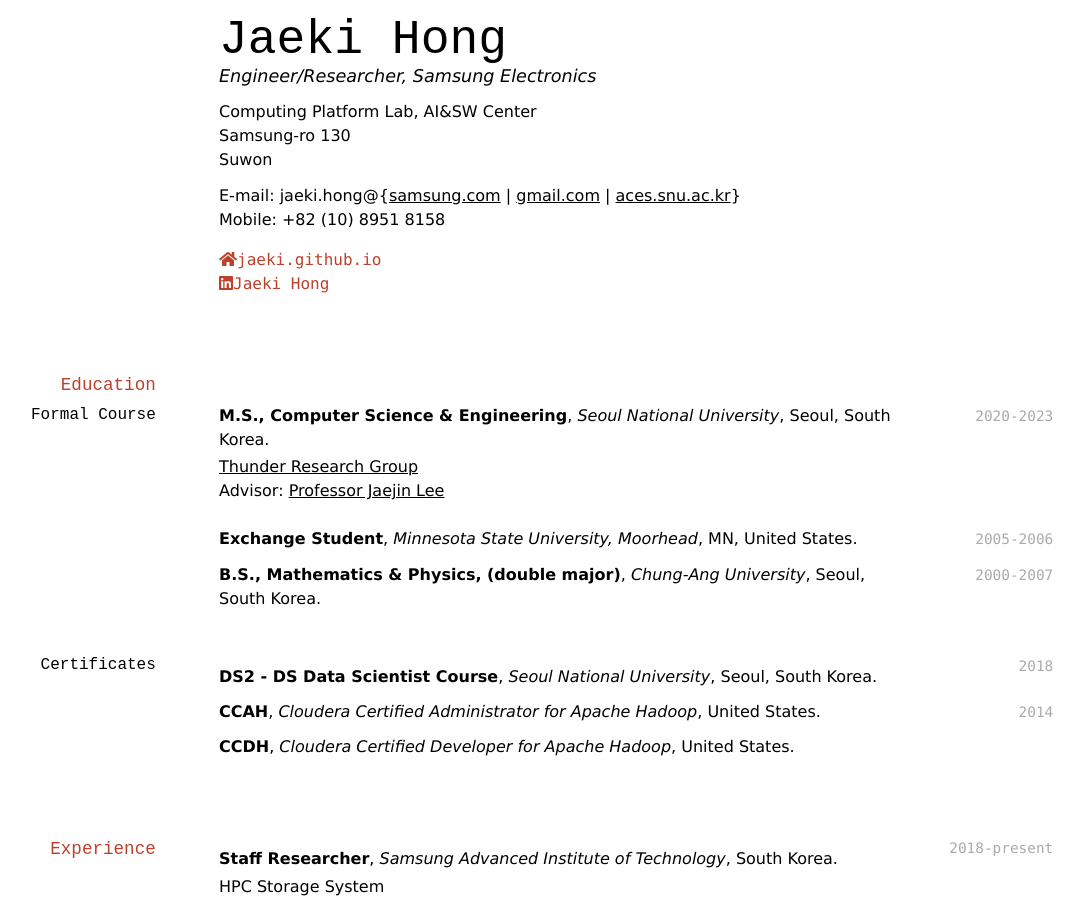
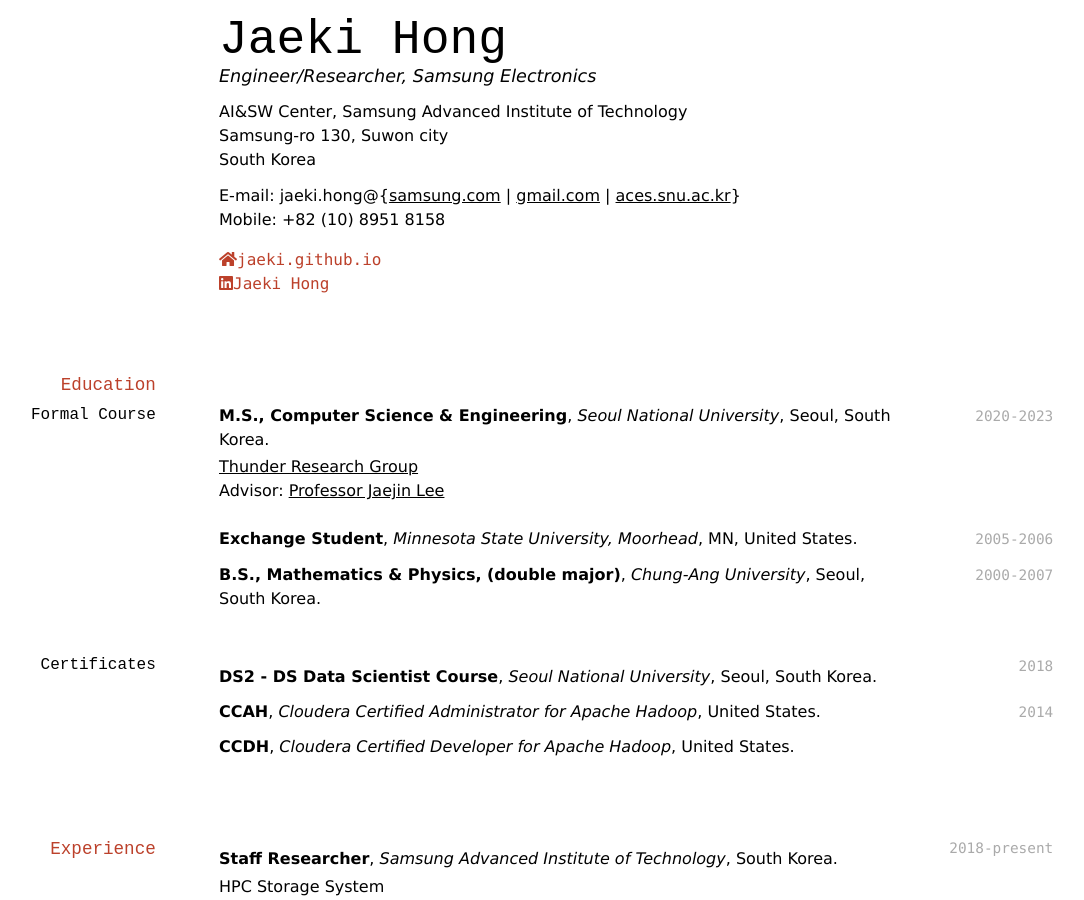
Before and after one commit to Jaeki/jaeki.github.io, a Jekyll site: the page built from index.md, in a window 1280 px wide and 900 px high. Shown: the whole window, without its empty margins (113-1197 px from the left). Built offline with Jekyll 4.4.1, drawn with Linux system fonts in a browser that asks for light colours; nearby versions of some CDN libraries; a style sheet for code colours, icons or effects is not loaded.

Commit message:
Update index.md

```diff
--- a/index.md
+++ b/index.md
@@ -5,9 +5,9 @@ title: Jaeki Hong's CV
 # Jaeki Hong
 Engineer/Researcher, Samsung Electronics
 
-Computing Platform Lab, AI&SW Center<br/>
-Samsung-ro 130<br/>
-Suwon<br/>
+AI&SW Center, Samsung Advanced Institute of Technology<br/>
+Samsung-ro 130, Suwon city<br/>
+South Korea<br/>
 
 E-mail: jaeki.hong@{<a href="jaeki.hong@samsung.com">samsung.com</a> |
 <a href="jaeki.hong@gmail.com">gmail.com</a> |
```
